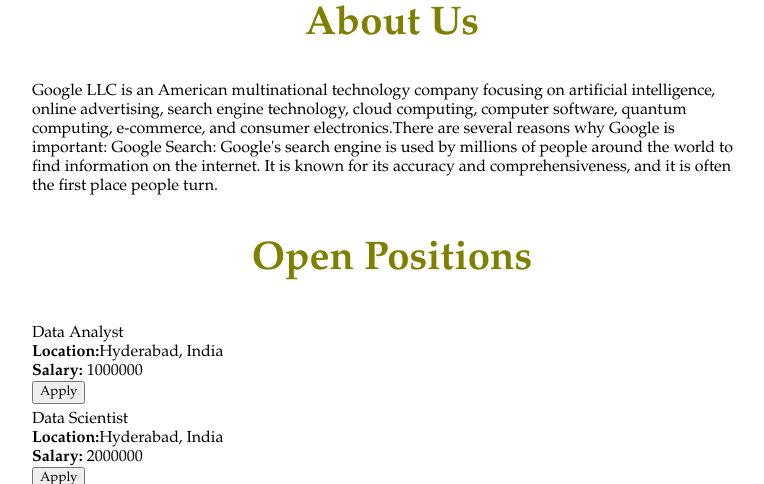
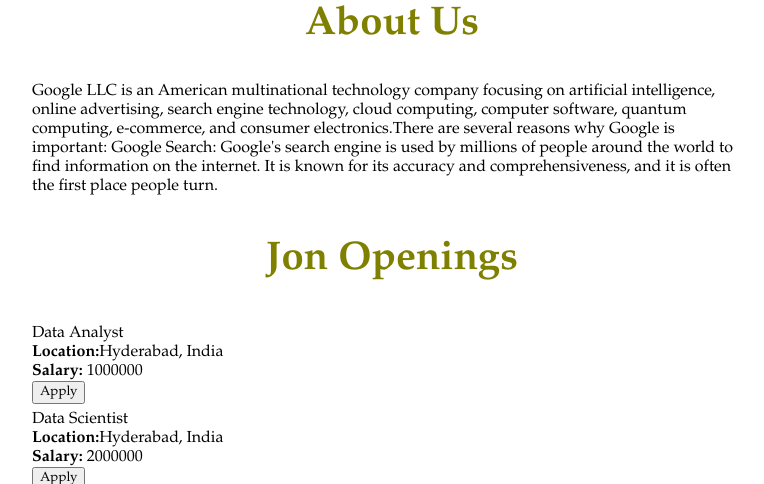
Before and after one commit to jayakrishnagaddam/blood-Donation-mngmt-System-v2, a Flask app: page / in a window 1280 px wide. Shown: the part 475-959 px from the top of the page, without its empty margins (248-1012 px from the left). Run offline with Flask 3, Linux system fonts and the light colour scheme.

Commit message:
Made some changes to  check deployment

```diff
--- a/templates/home.html
+++ b/templates/home.html
@@ -51,7 +51,7 @@
         <p>
         Google LLC is an American multinational technology company focusing on artificial intelligence, online advertising, search engine technology, cloud computing, computer software, quantum computing, e-commerce, and consumer electronics.There are several reasons why Google is important: Google Search: Google's search engine is used by millions of people around the world to find information on the internet. It is known for its accuracy and comprehensiveness, and it is often the first place people turn.
         </p>
-      <h3>Open Positions</h3>
+      <h3>Jon Openings</h3>
       <p>
         {% for job in jobs%}
         <div style="margin-bottom:6px">
```
